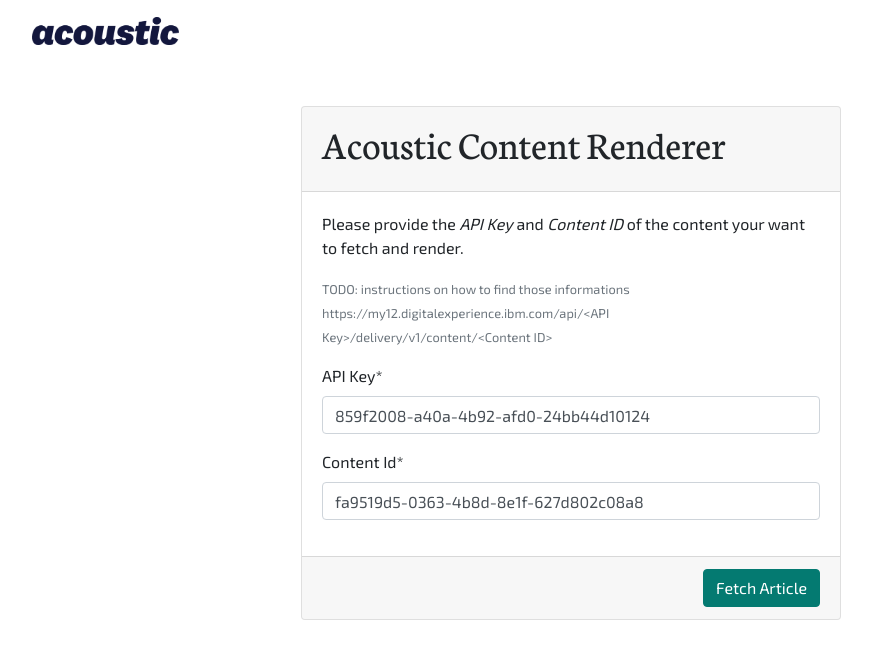
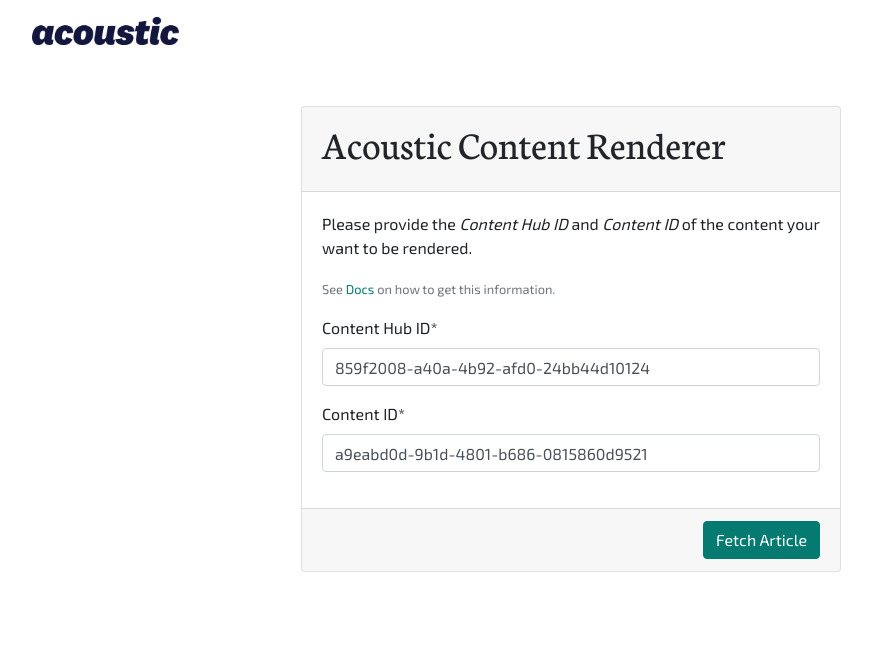
Before and after one commit to lpelos/acoustic-challenge-angular, an Angular app: page / in a window 1280 px wide. Shown: the top 658 px of the page, without its empty margins (69-941 px from the left). Built offline with nearby package versions, Linux system fonts and the light colour scheme.

Commit message:
general improvements

```diff
--- a/src/app/core/acoustic-content-client/acoustic-content.client.ts
+++ b/src/app/core/acoustic-content-client/acoustic-content.client.ts
@@ -9,22 +9,29 @@
 
 @Injectable()
 export class AcousticContentClient {
-  private readonly baseUrl = 'https://my12.digitalexperience.ibm.com/api/:apiKey/delivery/v1';
+  private readonly apiBaseUrl = 'https://my12.digitalexperience.ibm.com/api';
+  private readonly apiVersion = 'v1';
+  private readonly contentPath = '/:contentHubId/delivery/:apiVersion/content/:contentId';
 
   constructor(
     protected http: HttpClient,
   ) { }
 
-  contentItem(apiKey: string, contentId: string): Observable<JSONResponse> {
-    return this.http.get(this.contentItemUrl(apiKey, contentId));
+  contentItem(contentHubId: string, contentId: string): Observable<JSONResponse> {
+    const url = this.contentItemUrl(contentHubId, contentId);
+    return this.http.get(url);
   }
 
-  contentItemUrl(apiKey: string, contentId: string): string {
-    return this.url(apiKey, `content/${contentId}`);
+  private contentItemUrl(contentHubId: string, contentId: string): string {
+    const path = this.contentPath
+      .replace(':contentHubId', contentHubId)
+      .replace(':apiVersion', this.apiVersion)
+      .replace(':contentId', contentId);
+
+    return this.url(path);
   }
 
-  private url(apiKey: string, path = '/'): string {
-    const base = this.baseUrl.replace(':apiKey', apiKey);
-    return [base, path].join('/');
+  private url(path = '/'): string {
+    return [this.apiBaseUrl, path].join('/');
   }
 }
--- a/src/app/core/content-service/article.service.ts
+++ b/src/app/core/content-service/article.service.ts
@@ -7,7 +7,7 @@
 import { Article } from '../models/article.model';
 
 export interface ArticleParams {
-  apiKey: string;
+  contentHubId: string;
   contentId: string;
 }
 
@@ -17,8 +17,8 @@
     protected client: AcousticContentClient,
   ) { }
 
-  find({ apiKey, contentId }: ArticleParams): Observable<Article> {
-    return this.client.contentItem(apiKey, contentId).pipe(map(json => this.fromJSON(json)));
+  find({ contentHubId, contentId }: ArticleParams): Observable<Article> {
+    return this.client.contentItem(contentHubId, contentId).pipe(map(json => this.fromJSON(json)));
   }
 
   private fromJSON(json: any): Article {
--- a/src/app/shared/article-params-form/article-params-form.component.html
+++ b/src/app/shared/article-params-form/article-params-form.component.html
@@ -5,26 +5,32 @@
 
   <main class="card-body">
     <p>
-      Please provide the <em>API Key</em> and <em>Content ID</em> of the
-      content your want to fetch and render.
+      Please provide the <em>Content Hub ID</em> and <em>Content ID</em> of the
+      content your want to be rendered.
     </p>
 
-    <small class="text-secondary">TODO: instructions on how to find those informations {{ exampleUrl }}</small>
+    <small class="text-secondary">
+      See
+      <a href="https://developer.ibm.com/customer-engagement/tutorials/getting-started-api-javascript/" target="_blank">
+        Docs
+      </a>
+      on how to get this information.
+    </small>
 
     <div class="form-group mt-3">
-      <label for="apiKeyInput">API Key*</label>
+      <label for="contentHubIdInput">Content Hub ID*</label>
 
       <input
         class="form-control"
-        formControlName="apiKey"
-        id="apiKeyInput"
+        formControlName="contentHubId"
+        id="contentHubIdInput"
         placeholder="Ex: 779181bc-40f8-4e49-bc76-7f820485e3ac"
         type="text"
       />
     </div>
 
     <div class="form-group">
-      <label for="contentIdInput">Content Id*</label>
+      <label for="contentIdInput">Content ID*</label>
 
       <input
         class="form-control"
@@ -37,6 +43,6 @@
   </main>
 
   <footer class="card-footer text-right">
-    <button class="btn btn-primary" type="submit">Fetch Article</button>
+    <button class="btn btn-primary" [disabled]="form.invalid" type="submit">Fetch Article</button>
   </footer>
 </form>
--- a/src/app/shared/article-params-form/article-params-form.component.ts
+++ b/src/app/shared/article-params-form/article-params-form.component.ts
@@ -1,7 +1,6 @@
 import { Component, EventEmitter, OnInit, Output } from '@angular/core';
 import { FormGroup, FormBuilder } from '@angular/forms';
 
-import { AcousticContentClient } from 'src/app/core/acoustic-content-client/acoustic-content.client';
 import { AppValidators } from 'src/app/core/utils/app-validators';
 import { ArticleParams } from 'src/app/core/content-service/article.service';
 
@@ -17,34 +16,28 @@
   exampleUrl: string;
 
   constructor(
-    private acousticContentClient: AcousticContentClient,
     private fb: FormBuilder,
   ) { }
 
   ngOnInit() {
     this.buildForm();
-    this.setExampleUrl();
   }
 
   onSubmit(): void {
     if (!this.form.valid) { return; }
 
     const { value } = this.form;
-    const apiKey = value.apiKey && value.apiKey.trim();
+    const contentHubId = value.contentHubId && value.contentHubId.trim();
     const contentId = value.contentId && value.contentId.trim();
 
-    this.formSubmit.emit({ apiKey, contentId });
+    this.formSubmit.emit({ contentHubId, contentId });
   }
 
   private buildForm(): void {
     // TODO: intialize form with empty values
     this.form = this.fb.group({
-      apiKey: ['859f2008-a40a-4b92-afd0-24bb44d10124', AppValidators.present],
-      contentId: ['fa9519d5-0363-4b8d-8e1f-627d802c08a8', AppValidators.present],
+      contentHubId: ['859f2008-a40a-4b92-afd0-24bb44d10124', AppValidators.present],
+      contentId: ['a9eabd0d-9b1d-4801-b686-0815860d9521', AppValidators.present],
     });
   }
-
-  private setExampleUrl(): void {
-    this.exampleUrl = this.acousticContentClient.contentItemUrl('<API Key>', '<Content ID>');
-  }
 }
--- a/src/app/shared/article/article.component.html
+++ b/src/app/shared/article/article.component.html
@@ -65,5 +65,5 @@
     <p *ngIf="!article.body" class="text-secondary">[No content body]</p>
   </article>
 
-  <button class="btn btn-link" type="button" (click)="onClose()">< Go back</button>
+  <button class="btn btn-link mb-4" type="button" (click)="onClose()">< Go back</button>
 </ng-container>
--- a/src/app/shared/article/article.component.ts
+++ b/src/app/shared/article/article.component.ts
@@ -47,9 +47,9 @@
     this.notFoundError = false;
     this.unexpectedError = false;
 
-    const { apiKey, contentId } = this.params;
+    const { contentHubId, contentId } = this.params;
 
-    this.subscription = this.articleService.find({ apiKey, contentId })
+    this.subscription = this.articleService.find({ contentHubId, contentId })
       .pipe(catchError(err => this.handleError(err)))
       .subscribe(article => {
         if (article) { this.article = article; }
```
